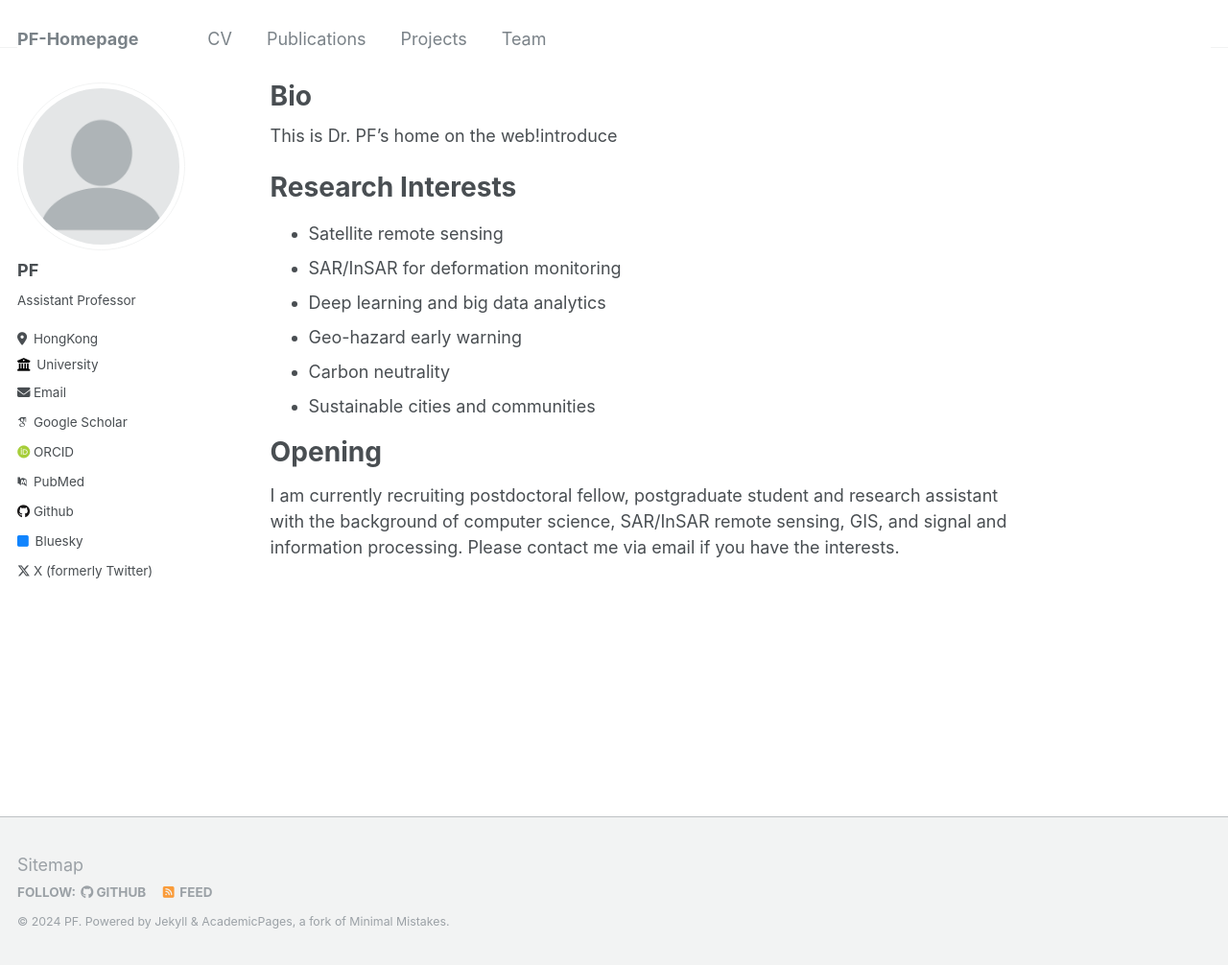
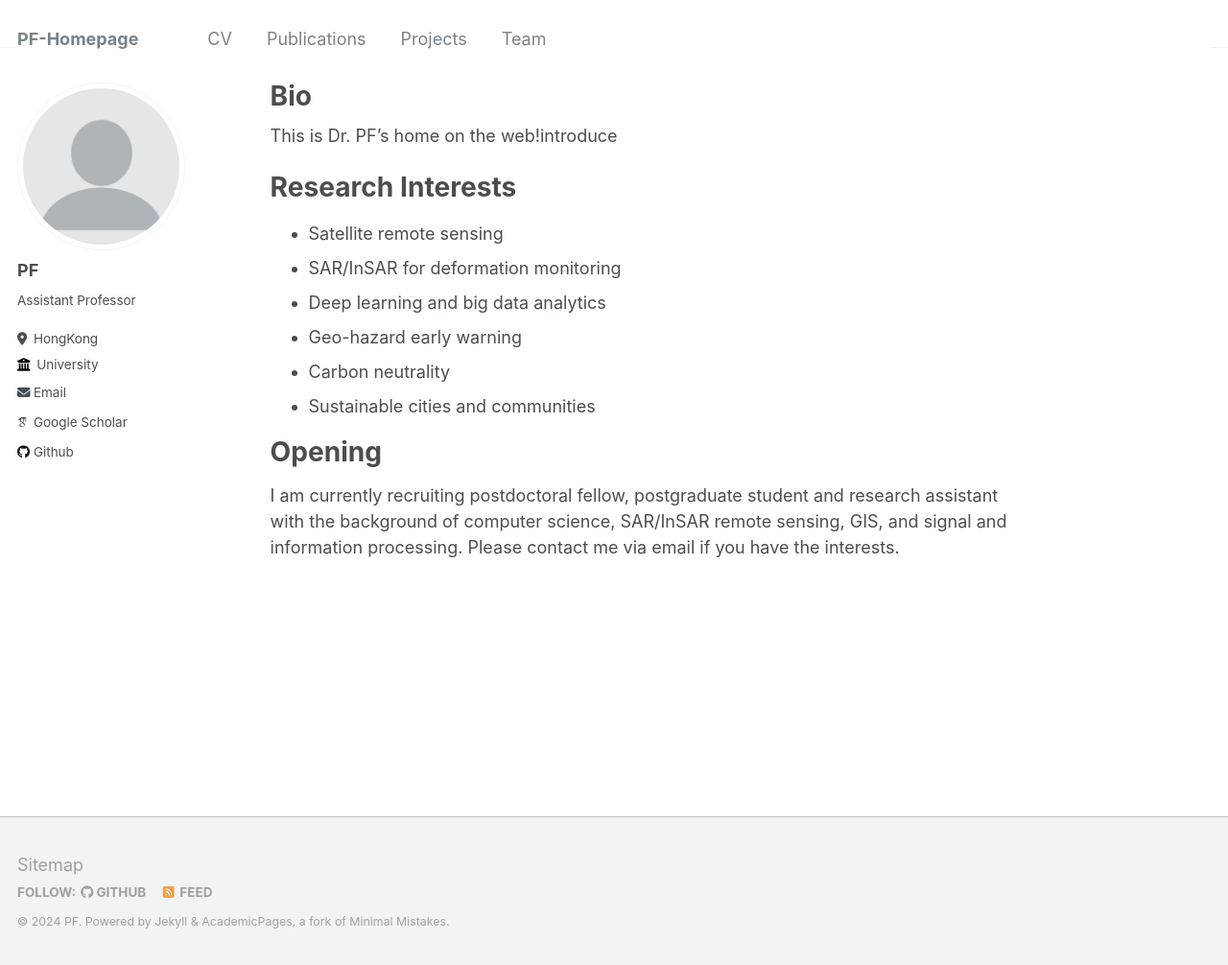
Before and after one commit to pfMA03/peifengMa, a Jekyll site: the page built from _pages/about.md, in a window 1280 px wide and 1006 px high. Shown: the whole window at 96% size. Built offline with Jekyll 4.4.1, drawn with Linux system fonts in a browser that asks for light colours; some web fonts are replaced.

Commit message:
Update _config.yml

```diff
--- a/_config.yml
+++ b/_config.yml
@@ -34,8 +34,8 @@ author:
   arxiv            : # URL - Update with the correct link to your profile
   googlescholar    : "https://scholar.google.com/citations?user=PS_CX0AAAAAJ"
   impactstory      : # URL
-  orcid            : "http://orcid.org/yourorcidurl"
-  pubmed           : "https://www.ncbi.nlm.nih.gov/pubmed/?term=john+snow"
+  #orcid            : "http://orcid.org/yourorcidurl"
+  #pubmed           : "https://www.ncbi.nlm.nih.gov/pubmed/?term=john+snow"
   researchgate     : # URL
 
   # Repositories and software development
@@ -47,7 +47,7 @@ author:
   stackoverflow    : # User number or user number and name (i.e., use "1" or "1/jeff-atwood")
 
   # Social media
-  bluesky          : "bsky.app" # Replace this with you Bluesky username
+  #bluesky          : "bsky.app" # Replace this with you Bluesky username
   facebook         : # Username
   flickr           : # Username
   foursquare       : # Username
@@ -64,7 +64,7 @@ author:
   steam            : # Username
   telegram         : # URL
   tumblr           : # Username
-  twitter          : "UniofOxford"  # Replace this with your X / Twitter handle
+  #twitter          : "UniofOxford"  # Replace this with your X / Twitter handle
   vine             : # Username
   weibo            : # Username
   wikipedia        : # Username
```
